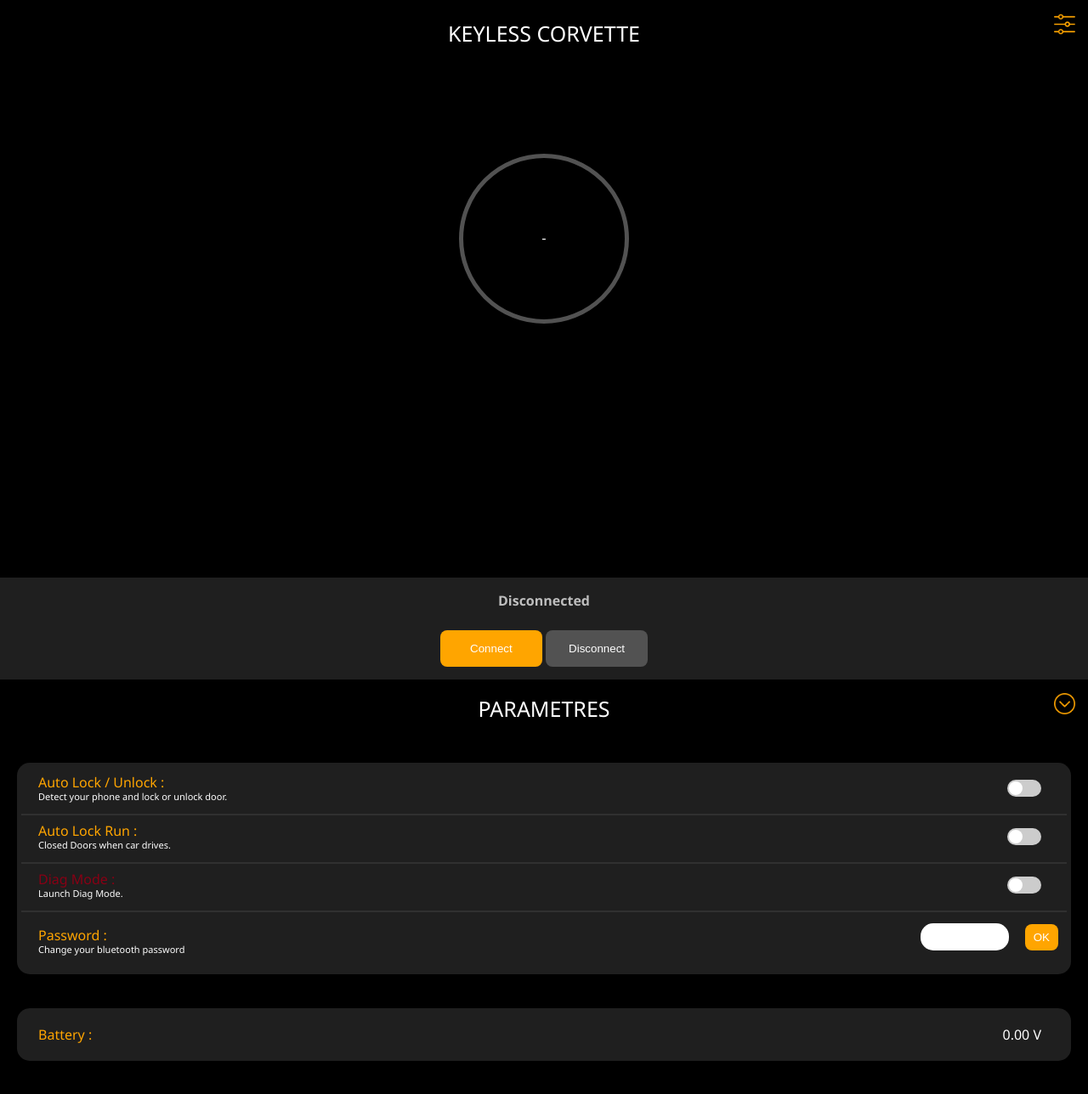
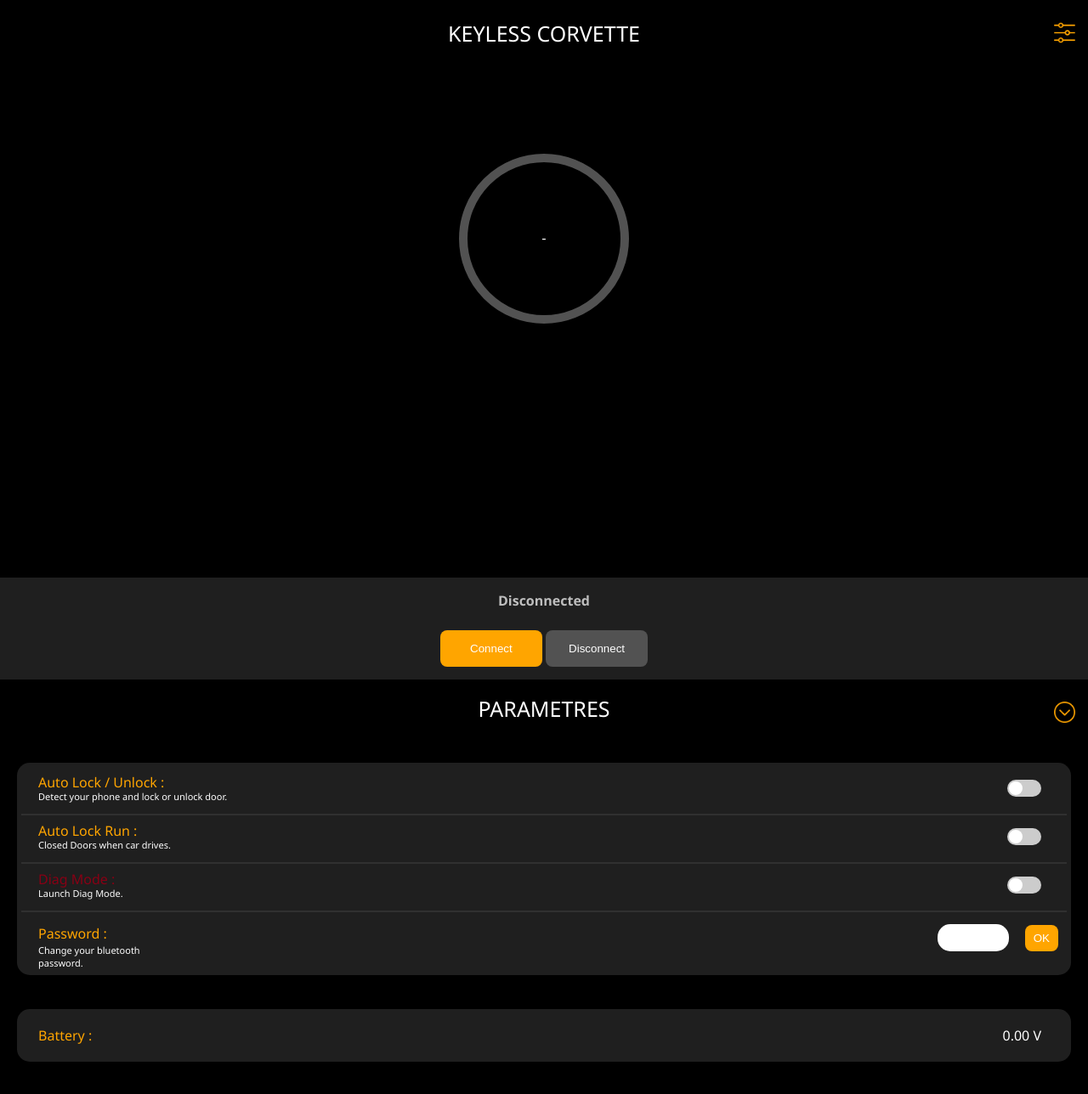
Before and after one commit to Fiftiz/KeyLess-Car, a plain HTML site: page html/index.html in a window 1280 px wide. Shown: the top 1288 px of the page at 85% size. Drawn offline with Linux system fonts and the light colour scheme.

Commit message:
Add files via upload

```diff
--- a/html/index.html
+++ b/html/index.html
@@ -85,9 +85,9 @@
                 </label>
             </div>
             <hr>
-            <div class="card2" style="margin-top: -2px;">
-                <div class="paramname" style="margin-top: 10px;">Password :</div>
-                <div class="descriptparam" style="margin-top: 18px;">Change your bluetooth password</div>
+            <div class="card2" style="margin-top: -1px;">
+                <div class="paramname" style="margin-top: 7px;">Password :</div>
+                <div class="descriptparam" style="margin-top: 18px; width: 120px; text-align: left;">Change your bluetooth password.</div>
                 <input type="number" id="Passinput">
                 <button onclick="writePinCharact()">OK</button>
             </div>
--- a/html/style.css
+++ b/html/style.css
@@ -106,7 +106,7 @@ button {
     width: 200px;
     height: 200px;
     border-radius: 50%;
-    border: 5px solid #525252;
+    border: 10px solid #525252;
     background-color: black;
     color: #fff;
     font-size: 16px;
@@ -203,7 +203,7 @@ cursor: pointer;
 .icone {
    width: 25px;
    position: fixed;
-   top: 16px;
+   top: 26px;
    right:
    15px ;
   }
@@ -247,7 +247,7 @@ cursor: pointer;
 input[type="number"] {
   border-radius: 15px;
   border: none;
-  width: 100px;
+  width: 80px;
   height: 30px;
   margin-right: 15px;
 }
```
